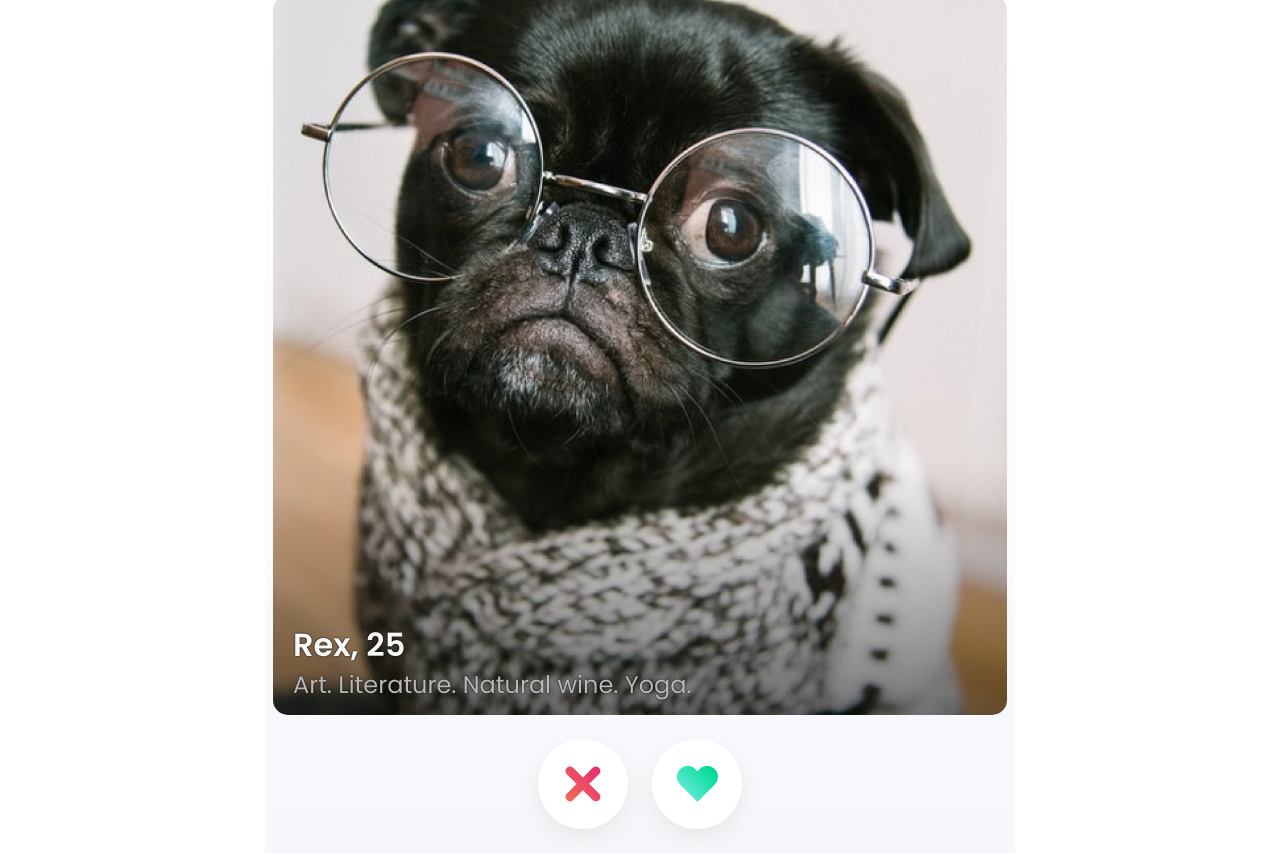
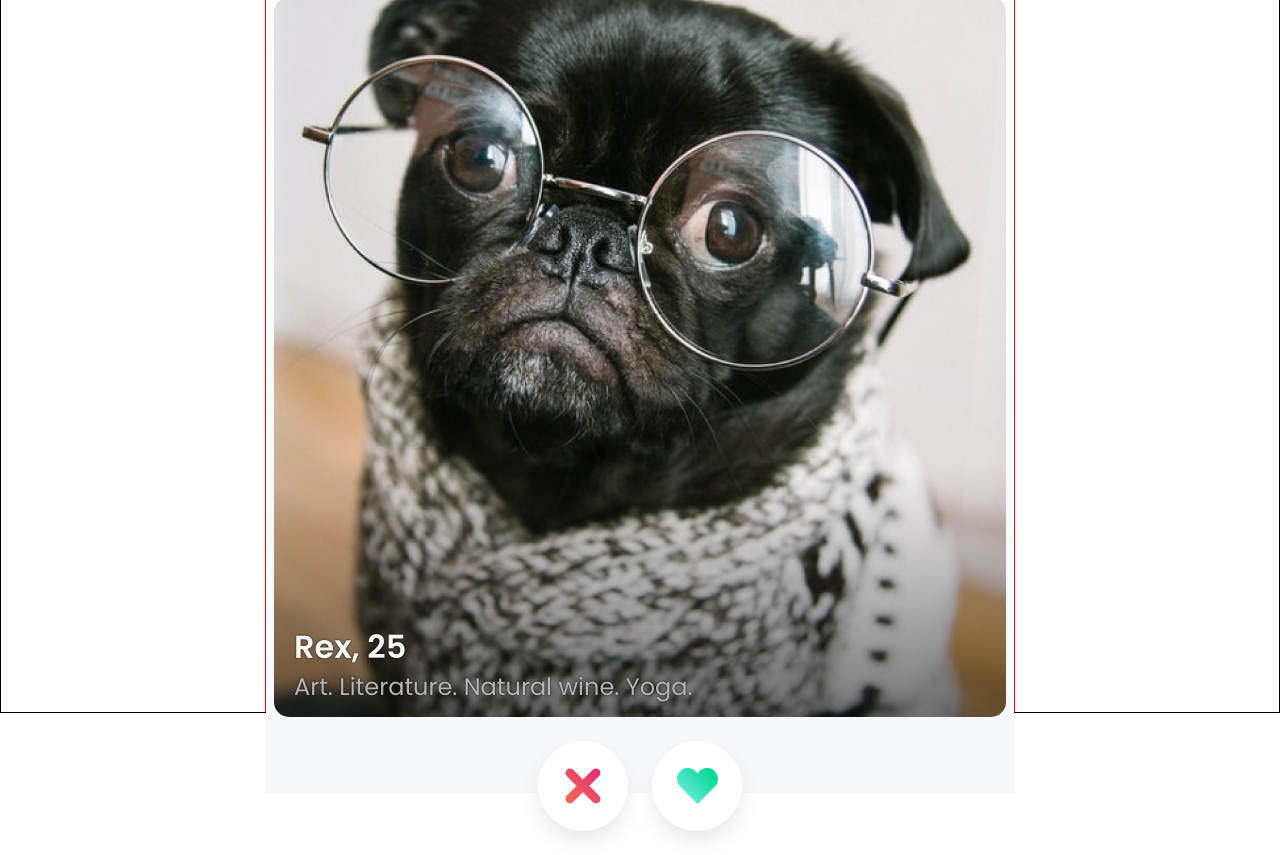
Before and after one commit to adenning4/tindog, a website built with Vite: page index.html in a window 1280 px wide. Shown: the part 87-942 px from the top of the page. Built offline with nearby package versions, Linux system fonts and the light colour scheme.

Commit message:
styling tweaks

```diff
--- a/styles.css
+++ b/styles.css
@@ -6,10 +6,17 @@
   padding: 0;
 }
 
+html {
+  border: 1px solid black;
+  height: 100vh;
+}
+
 body {
   margin: 0 auto;
   max-width: 750px;
   font-family: "Poppins", sans-serif;
+  height: 100%;
+  border: 1px solid red;
 }
 
 header {
```
